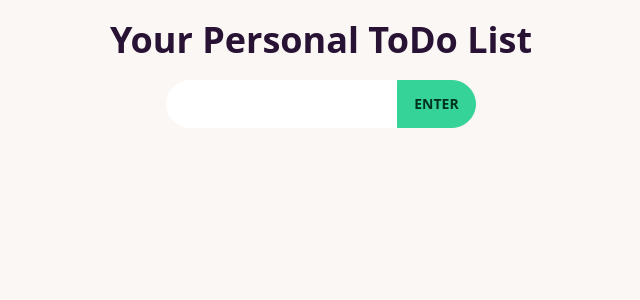
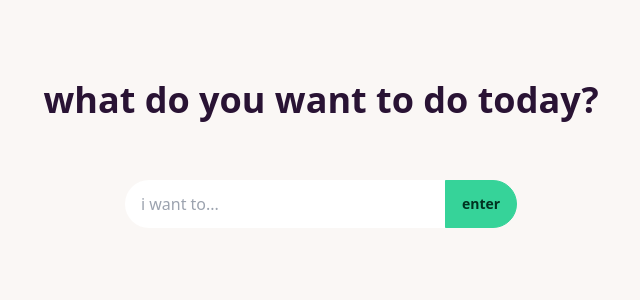
Before and after one commit to xinanrahman/todo-app, a React (Create React App) app in the folder client/: page / in a window 1280 px wide. Shown: the top 300 px of the page, without its empty margins (319-959 px from the left). Built offline with nearby package versions, Linux system fonts and the light colour scheme.

Commit message:
enter todo styling

```diff
--- a/client/src/components/EnterTodo.jsx
+++ b/client/src/components/EnterTodo.jsx
@@ -23,9 +23,9 @@ function EnterTodo() {
   };
   return (
     <>
-      <h1 className="text-center text-4xl font-bold mt-5">
+      <h1 className="text-center text-4xl font-bold mt-10 py-10">
         {" "}
-        Your Personal ToDo List
+        what do you want to do today?
       </h1>
       <form
         className="input-group justify-center mt-5"
@@ -33,11 +33,12 @@ function EnterTodo() {
       >
         <input
           type="text"
-          className="form-control"
+          className="form-control w-full max-w-xs pl-4"
+          placeholder="i want to..."
           value={description}
           onChange={handleOnChange}
         ></input>
-        <button className="btn btn-success">Enter</button>
+        <button className="btn btn-success lowercase">enter</button>
       </form>
     </>
   );
```
